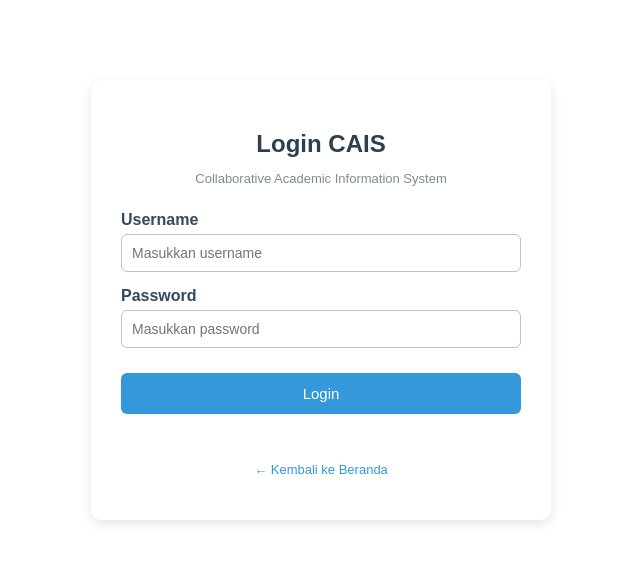
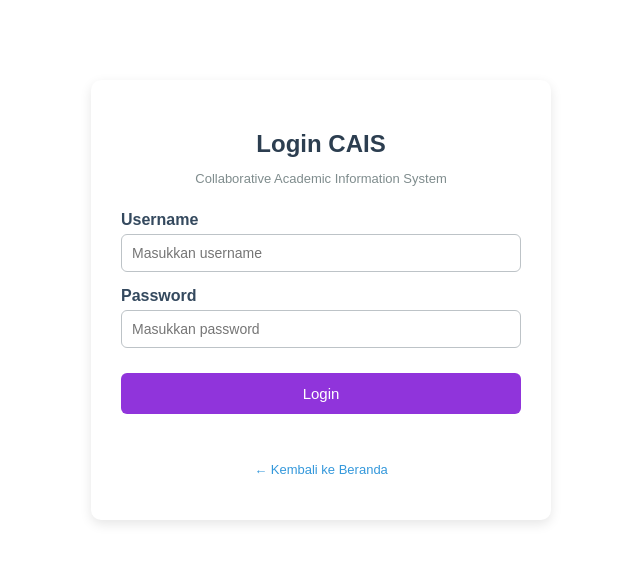
Before and after one commit to pebafebrians/UTS-CAIS-SI-B-KELOMPOKHORE, a plain HTML site: page page/login.html in a window 1280 px wide. Shown: the whole page, without its empty margins (319-959 px from the left). Drawn offline with Linux system fonts and the light colour scheme.

Commit message:
Mengubah warna tombol login

```diff
--- a/css/style.css
+++ b/css/style.css
@@ -50,7 +50,7 @@
 .btn-login {
     width: 100%;
     padding: 12px;
-    background-color: #3498db;
+    background-color: #9034db;
     color: white;
     border: none;
     border-radius: 6px;
```
